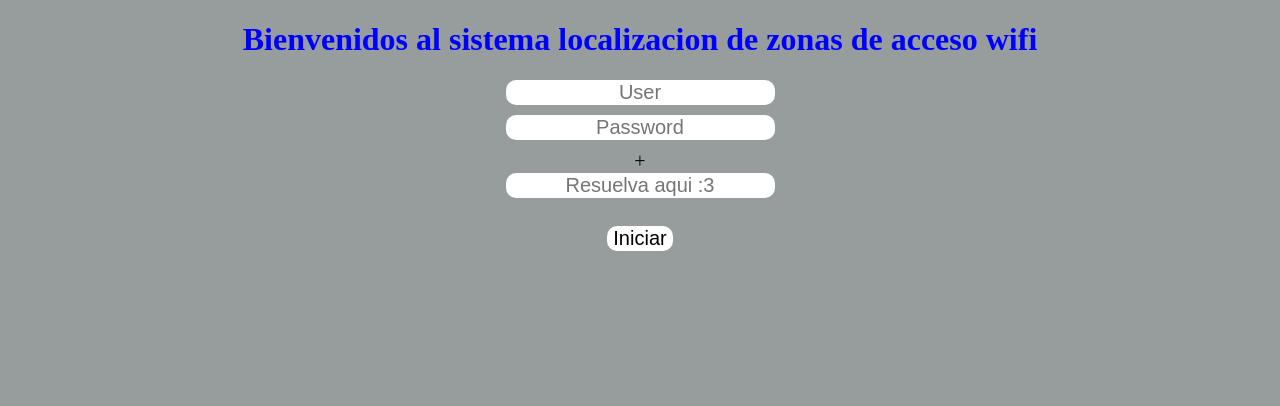
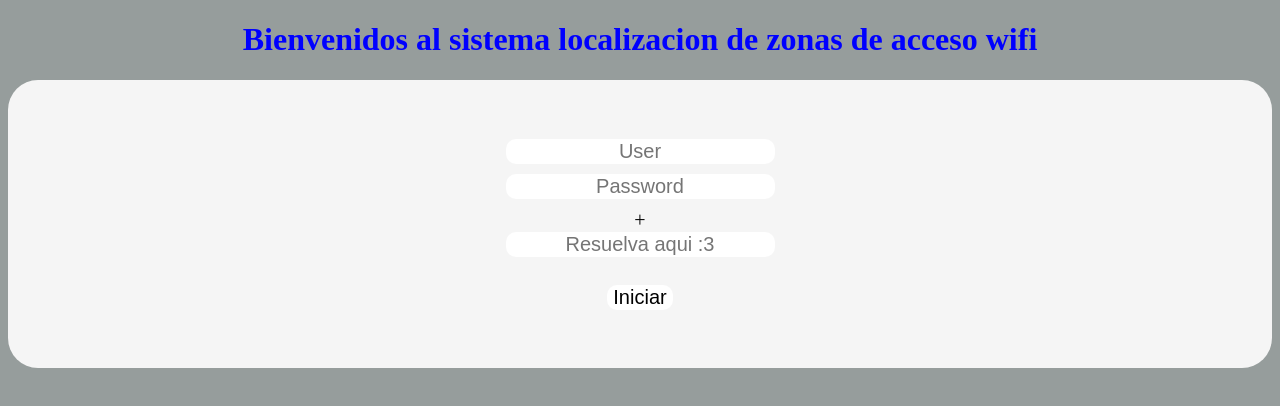
Before and after one commit to DanielBanquet11/ejercicio, a React (Vite) app: page / in a window 1280 px wide. Shown: the top 406 px of the page. Built offline with nearby package versions, Linux system fonts and the light colour scheme.

Commit message:
Update styles.css

```diff
--- a/src/styles.css
+++ b/src/styles.css
@@ -4,7 +4,11 @@ body{
     background-repeat: repeat;
     background-color: rgb(150, 157, 156);
 }
-
+form{
+    background: rgb(245, 245, 245);
+    padding: 40px 0;
+    border-radius: 30px;
+}
 
 
     .div2 { grid-area: 2 / 2 / 3 / 5; }
```
